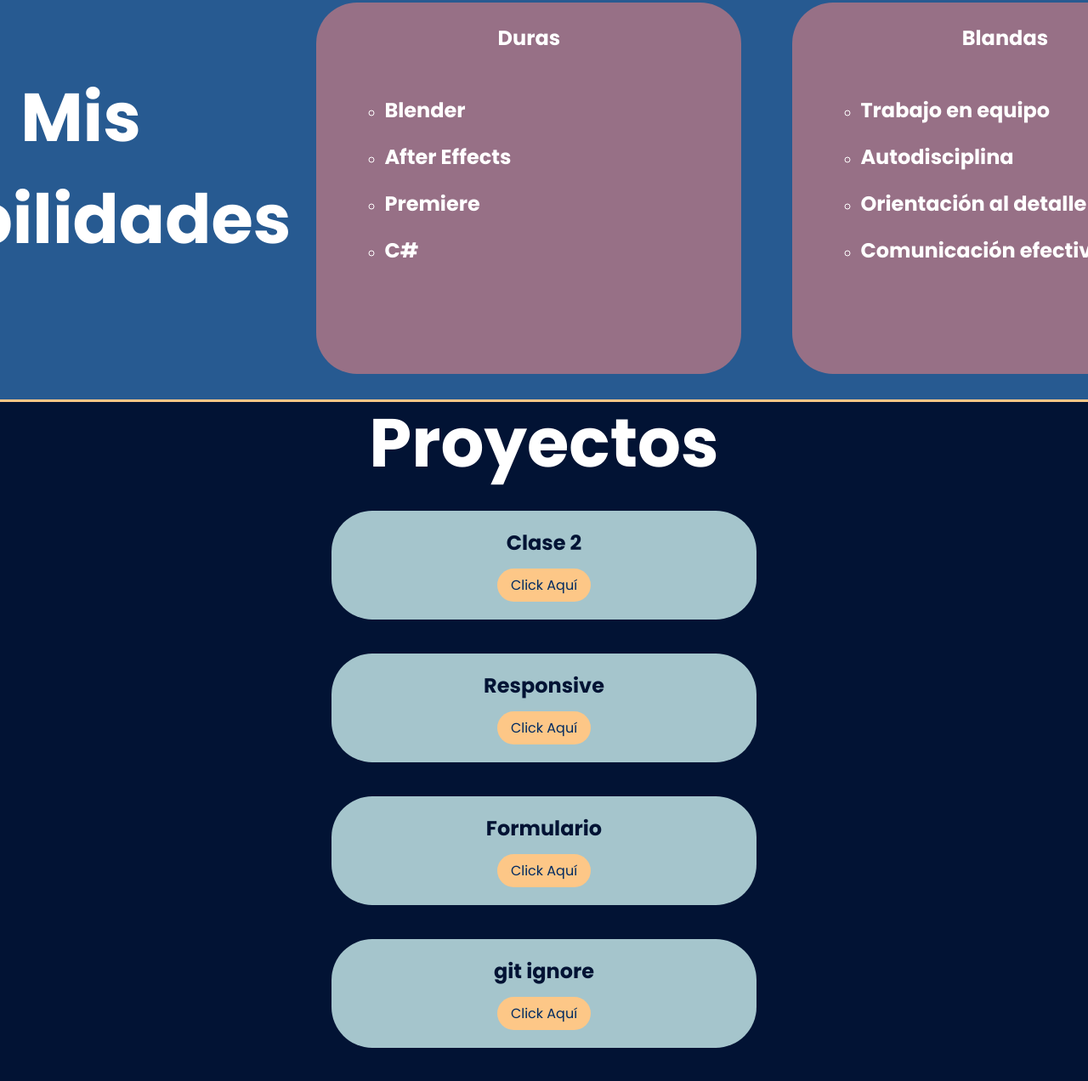
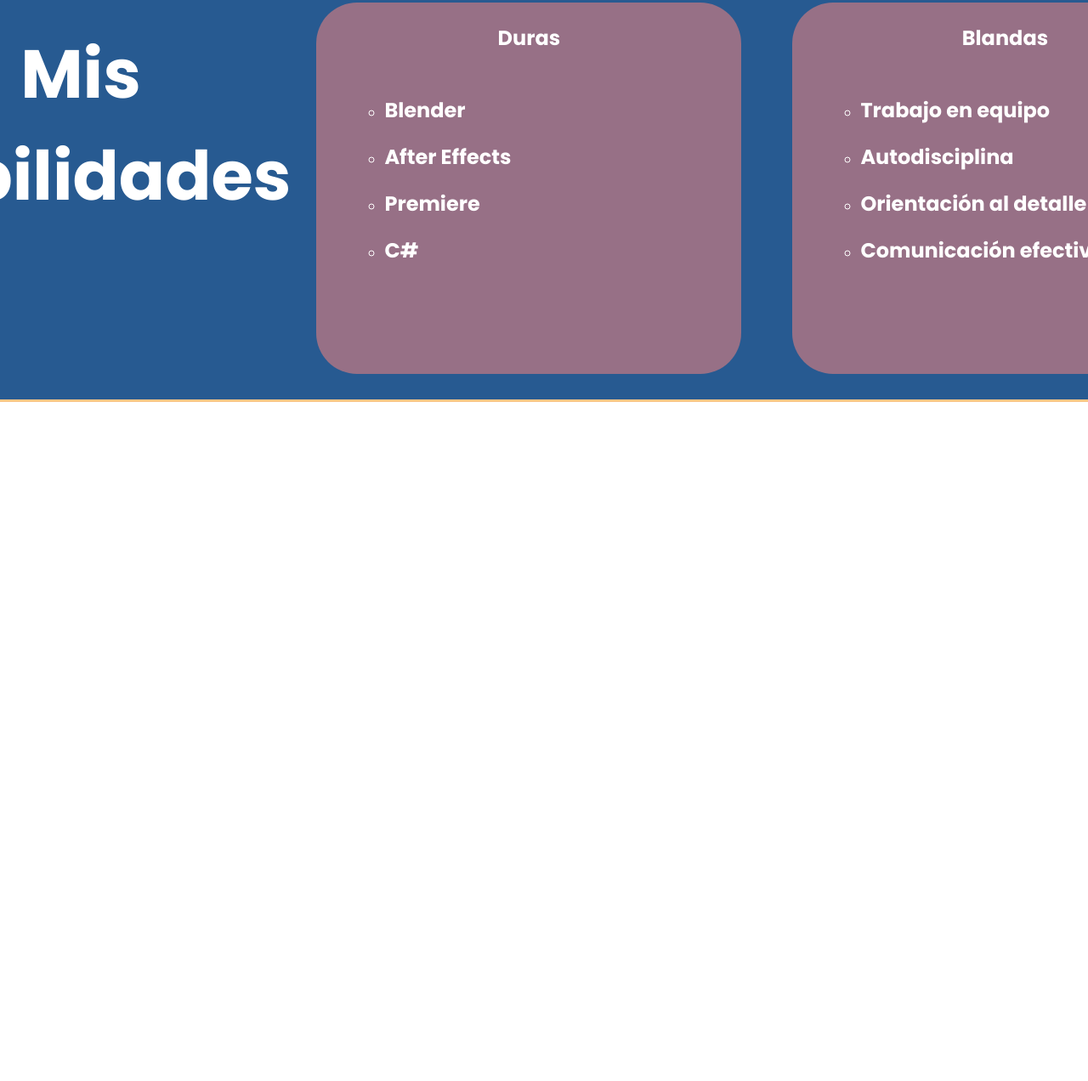
Before and after one commit to Lalaf03/Portafolio-Parcial1, a website: page index.html in a window 1280 px wide. Shown: the part 644-1916 px from the top of the page at 85% size. After the commit the page ends 1117 px from the top, so only its background shows below. Drawn offline with Linux system fonts and the light colour scheme.

Commit message:
Portafolio Final

```diff
--- a/index.html
+++ b/index.html
@@ -75,39 +75,6 @@
         </div>
 
       </div>
-
-      <div class="proyectos">
-        <h1>Proyectos</h1>
-        <div class="links">
-
-          <div class="pr">
-            <h2>Clase 2</h2>
-              <a href="https://github.com/Lalaf03/Clase2_web.git">Click Aquí</a>
-          </div>
-
-          <div class="pr">
-            <h2>Responsive</h2>
-              <a href="https://github.com/Lalaf03/Caracteristicas-CSS.git">Click Aquí</a>
-          </div>
-
-          <div class="pr">
-            <h2>Formulario</h2>
-              <a href="https://github.com/edwinmgallego/clase-practica-css-jueves.git">Click Aquí</a>
-          </div>
-
-          <div class="pr">
-            <h2>git ignore</h2>
-            <a href="">Click Aquí</a>
-          </div>
-
-        </div>
-
-      </div>
-
-
-
-
-
     </main>
   </body>
 </html>
--- a/styles.css
+++ b/styles.css
@@ -21,7 +21,6 @@ nav h3{
   max-width: 300px;
   width: 100%;
   color: white;
-  margin-left: 30px;
 }
 
 nav ul{
@@ -92,7 +91,6 @@ a:hover{
 .habilidades h1{
   font-size: 5rem;
   margin-left: 30px;
-  margin-top: 20%;
   text-align: center;
 }
 
@@ -124,16 +122,11 @@ a:hover{
   margin: 0;
   color: white;
   display: flex;
-  flex-direction: column;
   justify-content: center;
   align-items: center;
 }
 
 .links {
-  display: flex;
-  flex-direction: column;
-  justify-content: center;
-  justify-items: center;
   margin-bottom: 2rem;
 }
 
@@ -160,7 +153,6 @@ a:hover{
   border: none;
   border-radius: 1.5rem;
   font-size: 1rem;
-  padding: 0.5rem 1rem;
   text-decoration: none;
   color: #012A61;
 }
```
